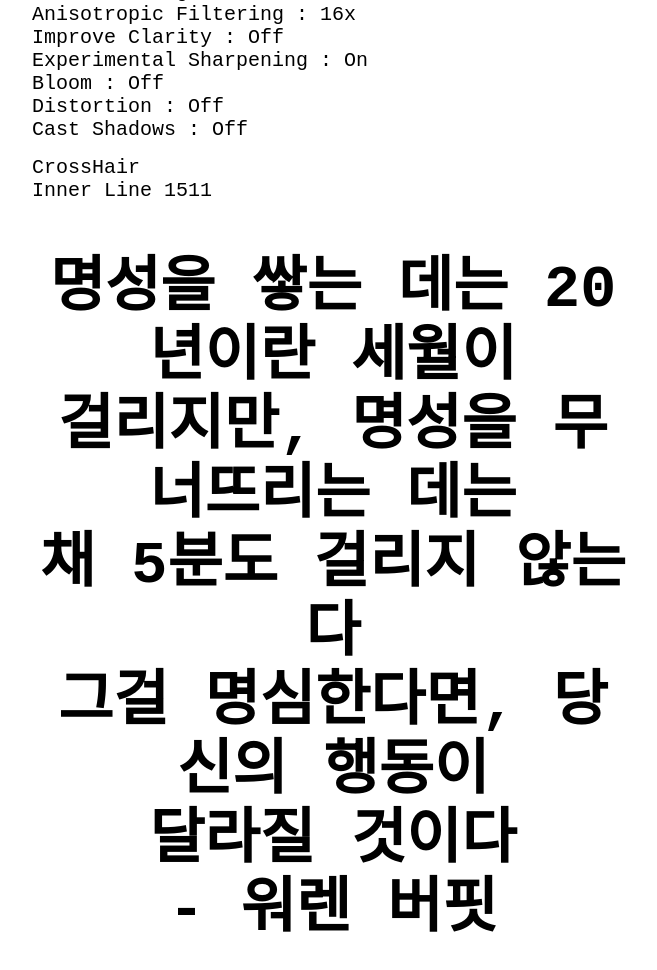
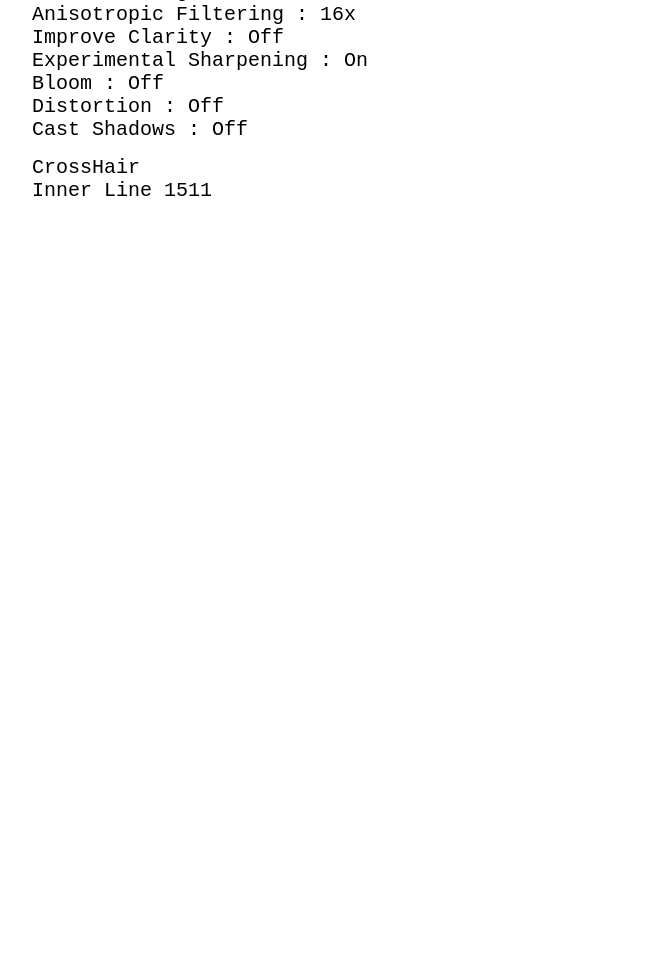
Before and after one commit to KangEunByul0326/vlrtsettingpage, a plain HTML site: page index.html in a window 1280 px wide. Shown: the part 720-1690 px from the top of the page, without its empty margins (72-729 px from the left). After the commit the page ends 1026 px from the top, so only its background shows below. Drawn offline with Linux system fonts and the light colour scheme.

Commit message:
Update index.html

```diff
--- a/index.html
+++ b/index.html
@@ -228,15 +228,6 @@
     <p class="c0"><span class="c1"></span></p>
     <p class="c2"><span class="c1">CrossHair </span></p>
     <p class="c2"><span class="c1">Inner Line 1511</span></p>
-    <br>
-    <br>
-    <br>
-    <p class="c6"><span class="c5">명성을 쌓는 데는 20년이란 세월이</span></p>
-    <p class="c6"><span class="c5">걸리지만, 명성을 무너뜨리는 데는</span></p>
-    <p class="c6"><span class="c5">채 5분도 걸리지 않는다</span></p>
-    <p class="c6"><span class="c5">그걸 명심한다면, 당신의 행동이</span></p>
-    <p class="c6"><span class="c5">달라질 것이다</span></p>
-    <p class="c6"><span class="c5">- 워렌 버핏 </span></p>
 </body>
 
 </html>
```
